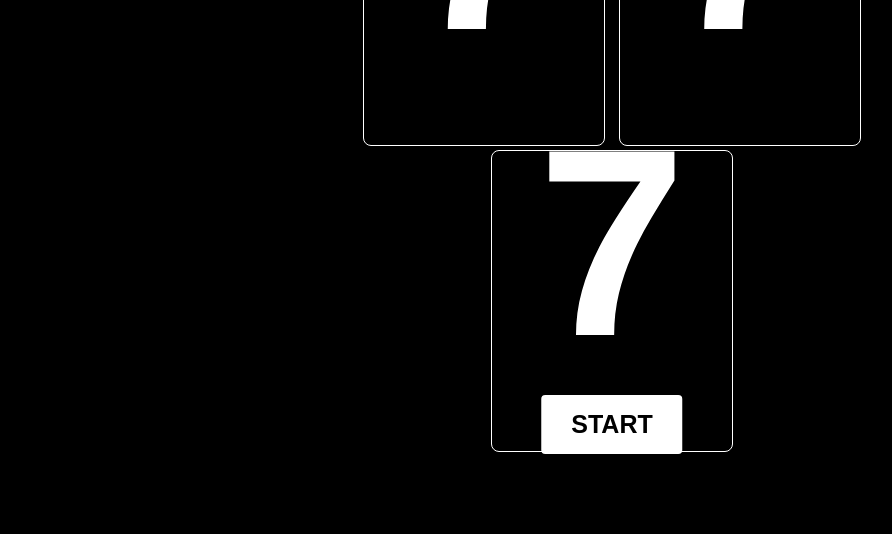
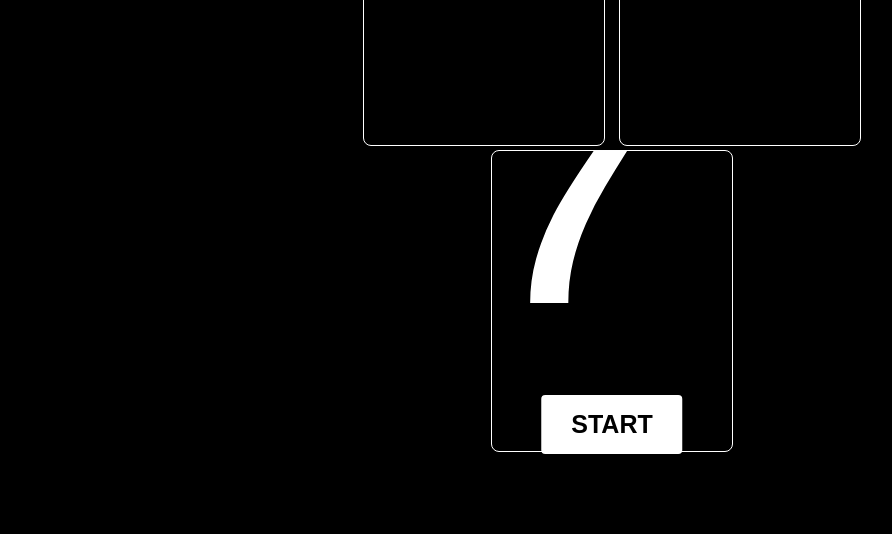
Before and after one commit to phaelkang/Techtalk, a plain HTML site: page index.html in a window 1280 px wide. Shown: the part 266-800 px from the top of the page, without its empty margins (28-920 px from the left). Drawn offline with Linux system fonts and the light colour scheme.

Commit message:
Update index.html

```diff
--- a/index.html
+++ b/index.html
@@ -71,7 +71,11 @@
             font-size: 200pt;
             line-height: 120px;
             position: absolute;
+<<<<<<< Updated upstream
+            top: 27%;
+=======
             top: 32px;
+>>>>>>> Stashed changes
             width: 100%;
             color: white;
         }
```
